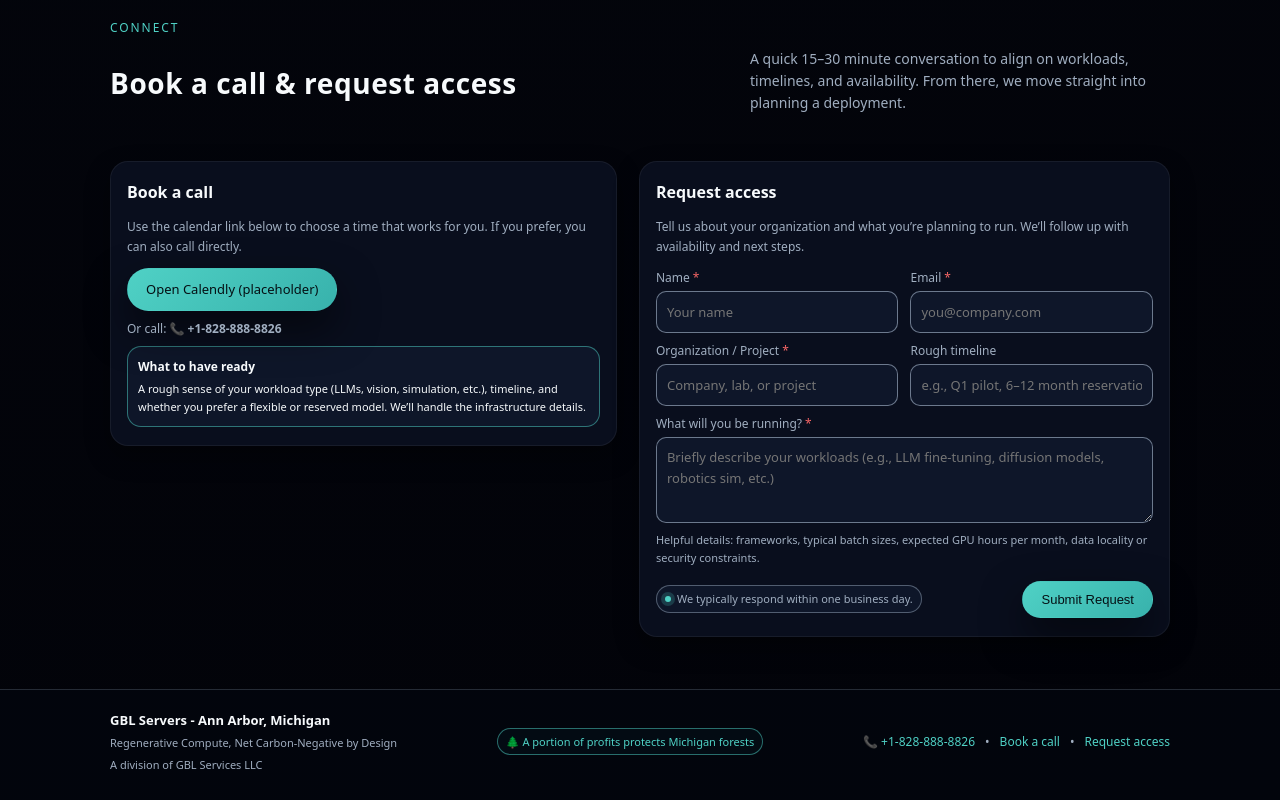
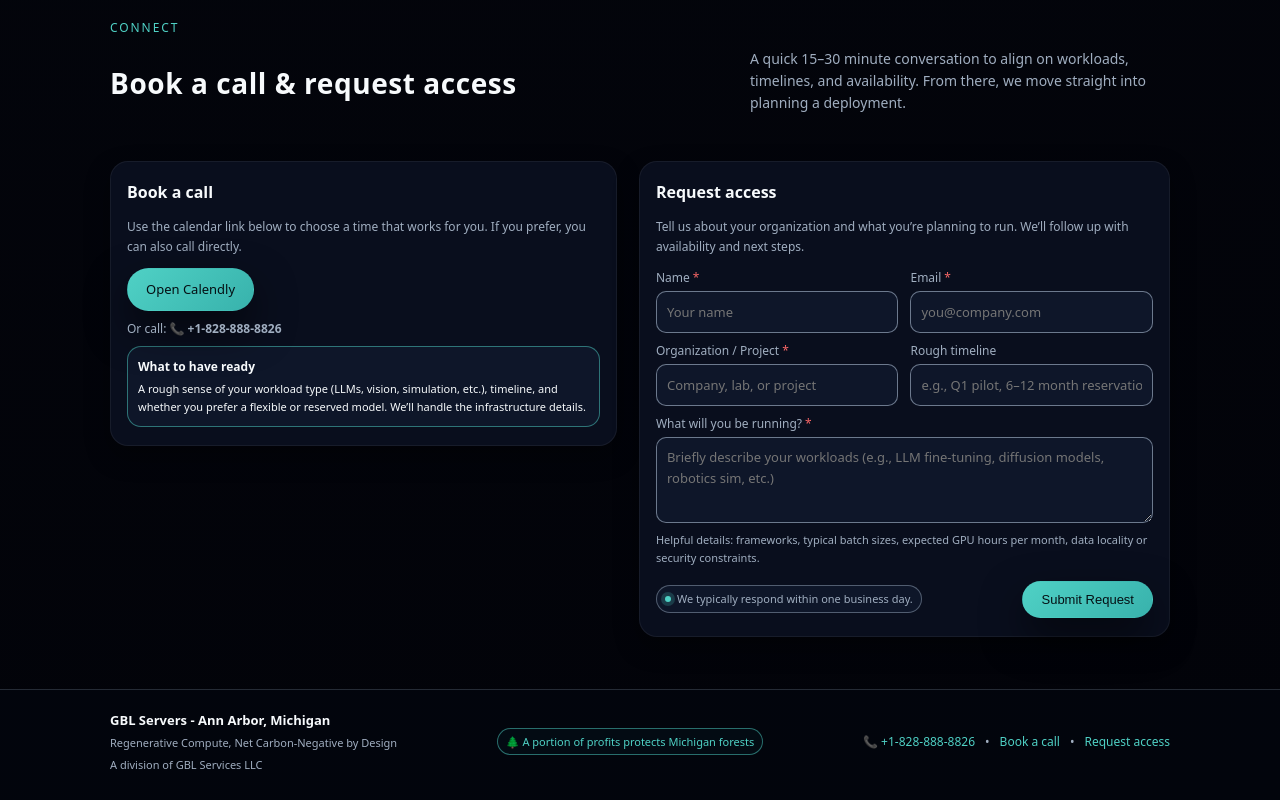
Before and after one commit to gblservers/public, a plain HTML site: page index.html in a window 1280 px wide. Shown: the part 5030-5830 px from the top of the page. Drawn offline with Linux system fonts and the light colour scheme.

Commit message:
Add files via upload

```diff
--- a/index.html
+++ b/index.html
@@ -2163,7 +2163,7 @@ section#benefits {
 
         <div class="mt-2">
           <a href="https://calendly.com/vlad1456-gbl" target="_blank" rel="noopener" class="btn btn-primary">
-            Open Calendly (placeholder)
+            Open Calendly
           </a>
         </div>
 
```
